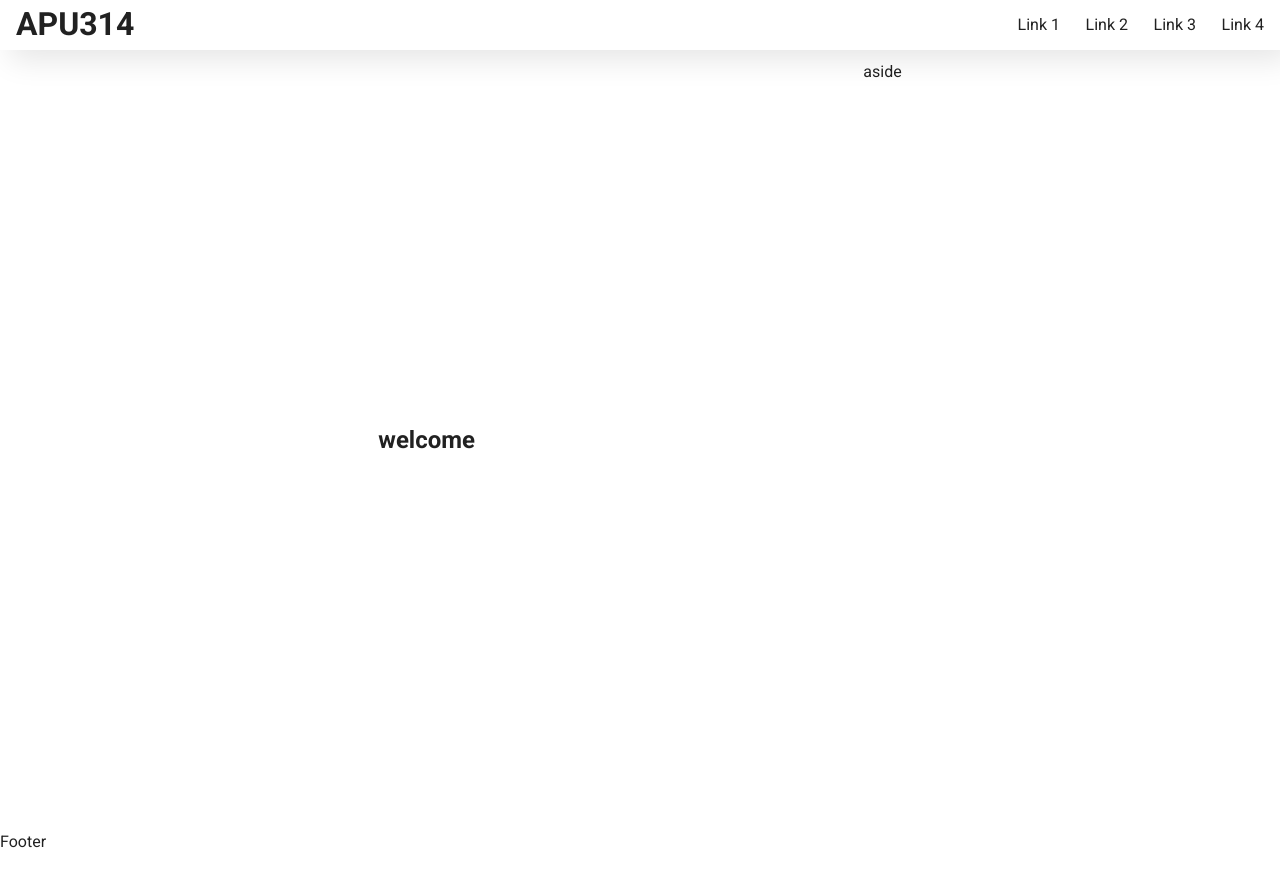
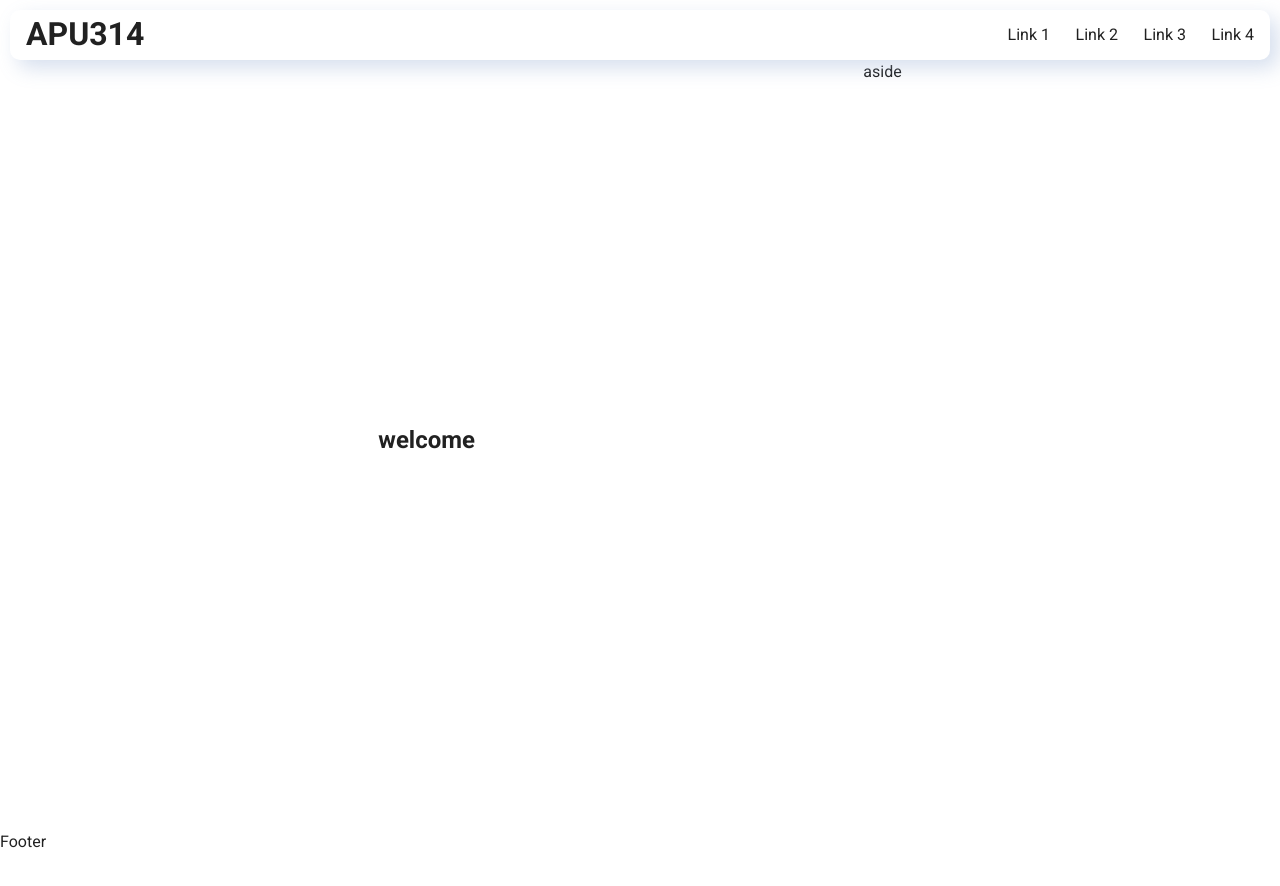
Before and after one commit to apu314/apu314.com, a Nuxt app in the folder nuxtjs/: page / in a window 1280 px wide. Shown: the top 886 px of the page. Built offline with nearby package versions, Linux system fonts and the light colour scheme.

Commit message:
- Configurando api, seeder usuario. - Maquetado y diseño. Grid.

```diff
--- a/nuxtjs/layouts/home.vue
+++ b/nuxtjs/layouts/home.vue
@@ -97,6 +97,10 @@
   body {
     margin: 0;
     height: 100vh;
+
+    background: #E8F1FA;
+    color: #8C97B4;
+
     font-family: 'Nunito', sans-serif;
   }
 
@@ -120,11 +124,15 @@
       grid-area: header;
 
       height: 50px;
+      margin: 10px;
       padding: 0 1rem;
 
       position: sticky;
       background-color: #ffffff;
-      box-shadow: 10px 10px 30px rgba(0, 0, 0, .1);
+      // box-shadow: 10px 10px 30px rgba(0, 0, 0, .1);
+
+      box-shadow: 8px 8px 20px 0 rgba(108,141,194,0.28), -8px -8px 22px 0 rgba(255,255,255,0.82);
+      border-radius: 10px;
 
       display: flex;
       justify-content: space-between;
```
